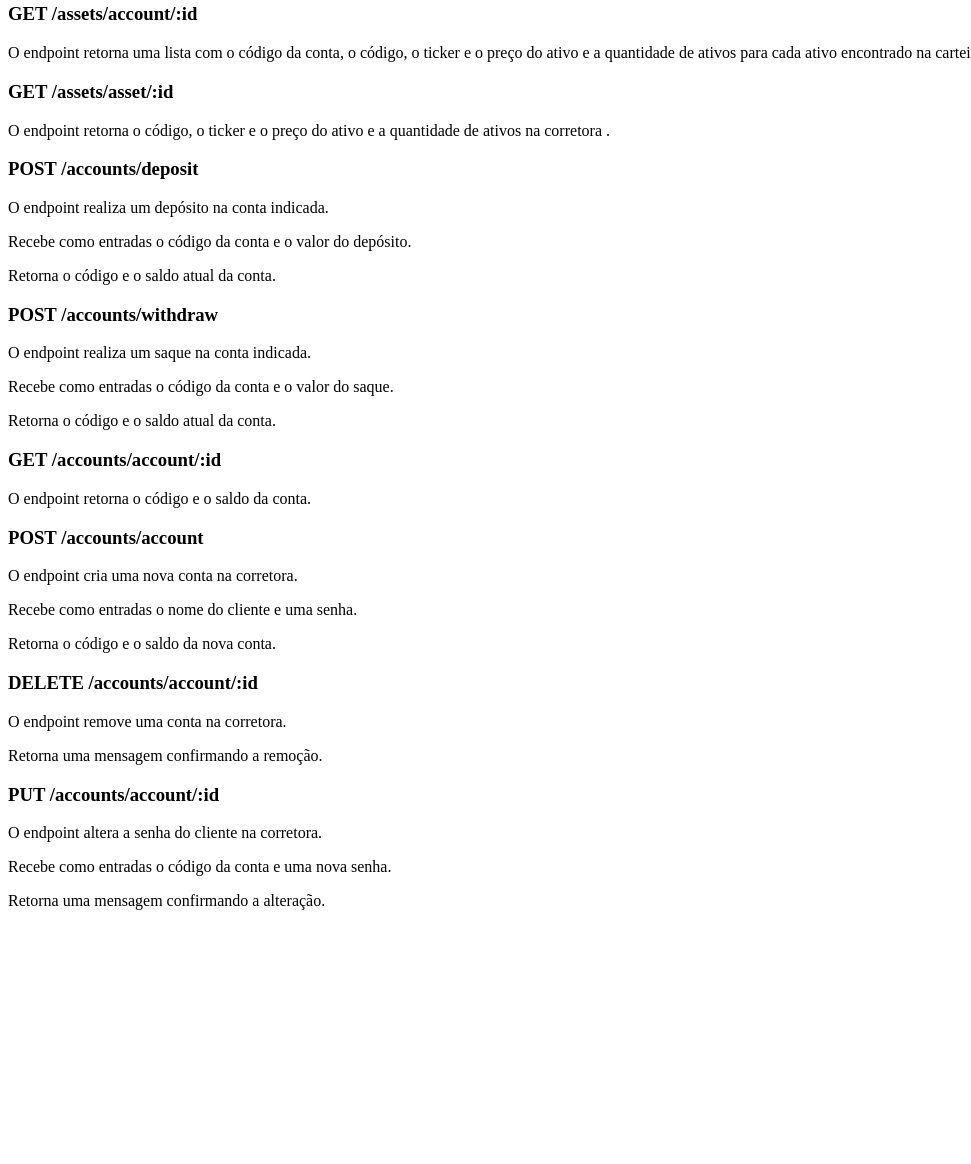
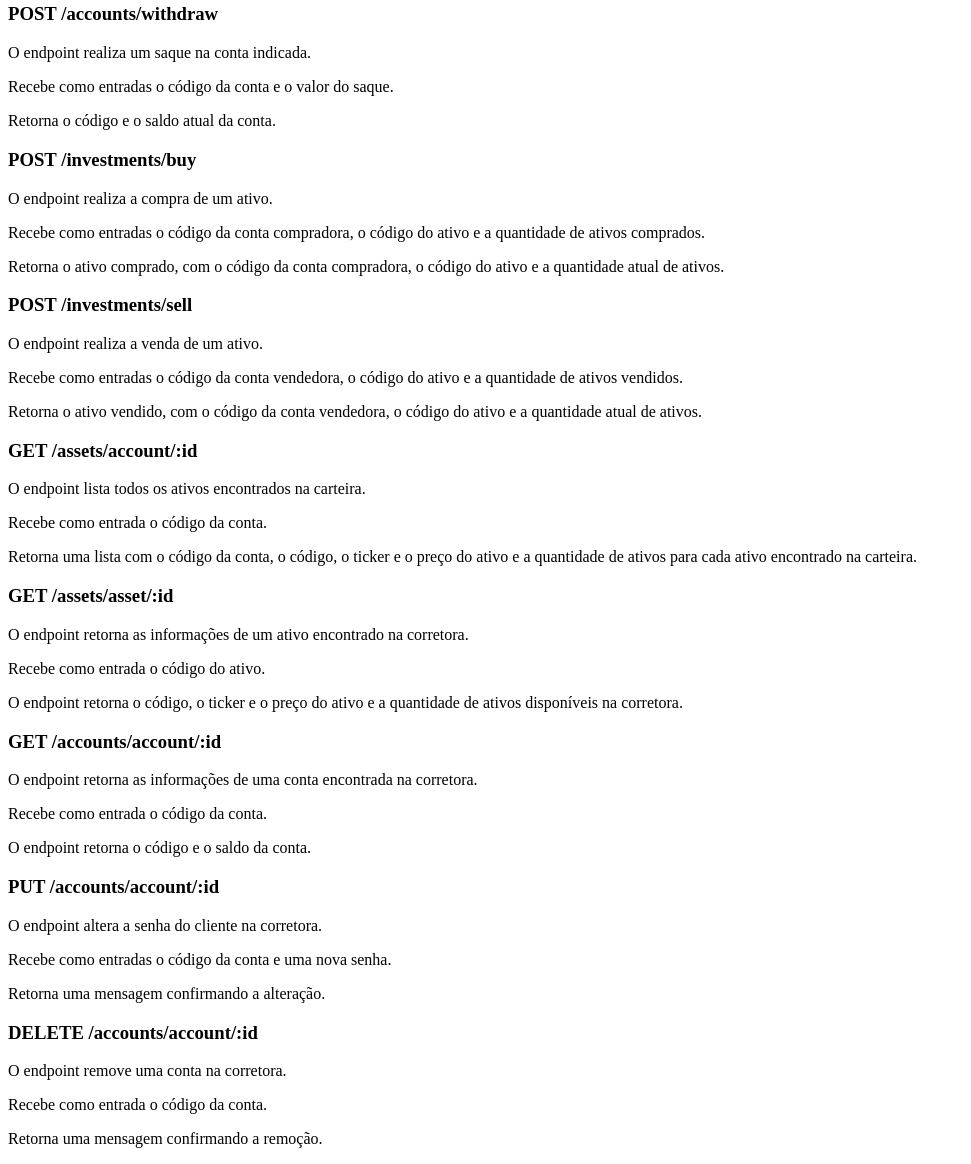
Before and after one commit to rhenanstoccozimmermann/xpinc-investments-api, a website: page index.html in a window 1280 px wide. Shown: the part 761-1925 px from the top of the page, without its empty margins (0-971 px from the left). Before the commit the page ends 1687 px from the top, so only its background shows below. Drawn offline with Linux system fonts and the light colour scheme.

Commit message:
refactor: changed order and added info on list of actions

```diff
--- a/index.html
+++ b/index.html
@@ -14,10 +14,22 @@
     <h2>Endpoints</h2>
     <h3>/docs</h3>
     <p>Documentação da API no Swagger.</p>
+    <h3>POST /accounts/account</h3>
+    <p>O endpoint cria uma nova conta na corretora.</p>
+    <p>Recebe como entradas o nome e a cédula de identidade do cliente e uma senha.</p>
+    <p>Retorna o código e o saldo da nova conta.</p>
     <h3>POST /login</h3>
     <p>O endpoint se destina à autenticação e autorização JWT.</p>
     <p>Recebe como entradas o código da conta e a senha do cliente.</p>
     <p>Retorna um token.</p>
+    <h3>POST /accounts/deposit</h3>
+    <p>O endpoint realiza um depósito na conta indicada.</p>
+    <p>Recebe como entradas o código da conta e o valor do depósito.</p>
+    <p>Retorna o código e o saldo atual da conta.</p>
+    <h3>POST /accounts/withdraw</h3>
+    <p>O endpoint realiza um saque na conta indicada.</p>
+    <p>Recebe como entradas o código da conta e o valor do saque.</p>
+    <p>Retorna o código e o saldo atual da conta.</p>
     <h3>POST /investments/buy</h3>
     <p>O endpoint realiza a compra de um ativo.</p>
     <p>Recebe como entradas o código da conta compradora, o código do ativo e a quantidade de ativos comprados.</p>
@@ -27,29 +39,24 @@
     <p>Recebe como entradas o código da conta vendedora, o código do ativo e a quantidade de ativos vendidos.</p>
     <p>Retorna o ativo vendido, com o código da conta vendedora, o código do ativo e a quantidade atual de ativos.</p>
     <h3>GET /assets/account/:id</h3>
-    <p>O endpoint retorna uma lista com o código da conta, o código, o ticker e o preço do ativo e a quantidade de ativos para cada ativo encontrado na carteira.</p>
+    <p>O endpoint lista todos os ativos encontrados na carteira.</p>
+    <p>Recebe como entrada o código da conta.</p>
+    <p>Retorna uma lista com o código da conta, o código, o ticker e o preço do ativo e a quantidade de ativos para cada ativo encontrado na carteira.</p>
     <h3>GET /assets/asset/:id</h3>
-    <p>O endpoint retorna o código, o ticker e o preço do ativo e a quantidade de ativos na corretora .</p>
-    <h3>POST /accounts/deposit</h3>
-    <p>O endpoint realiza um depósito na conta indicada.</p>
-    <p>Recebe como entradas o código da conta e o valor do depósito.</p>
-    <p>Retorna o código e o saldo atual da conta.</p>
-    <h3>POST /accounts/withdraw</h3>
-    <p>O endpoint realiza um saque na conta indicada.</p>
-    <p>Recebe como entradas o código da conta e o valor do saque.</p>
-    <p>Retorna o código e o saldo atual da conta.</p>
+    <p>O endpoint retorna as informações de um ativo encontrado na corretora.</p>
+    <p>Recebe como entrada o código do ativo.</p>
+    <p>O endpoint retorna o código, o ticker e o preço do ativo e a quantidade de ativos disponíveis na corretora.</p>
     <h3>GET /accounts/account/:id</h3>
+    <p>O endpoint retorna as informações de uma conta encontrada na corretora.</p>
+    <p>Recebe como entrada o código da conta.</p>
     <p>O endpoint retorna o código e o saldo da conta.</p>
-    <h3>POST /accounts/account</h3>
-    <p>O endpoint cria uma nova conta na corretora.</p>
-    <p>Recebe como entradas o nome do cliente e uma senha.</p>
-    <p>Retorna o código e o saldo da nova conta.</p>
-    <h3>DELETE /accounts/account/:id</h3>
-    <p>O endpoint remove uma conta na corretora.</p>
-    <p>Retorna uma mensagem confirmando a remoção.</p>
     <h3>PUT /accounts/account/:id</h3>
     <p>O endpoint altera a senha do cliente na corretora.</p>
     <p>Recebe como entradas o código da conta e uma nova senha.</p>
     <p>Retorna uma mensagem confirmando a alteração.</p>
+    <h3>DELETE /accounts/account/:id</h3>
+    <p>O endpoint remove uma conta na corretora.</p>
+    <p>Recebe como entrada o código da conta.</p>
+    <p>Retorna uma mensagem confirmando a remoção.</p>
   </body>
 </html>
```
